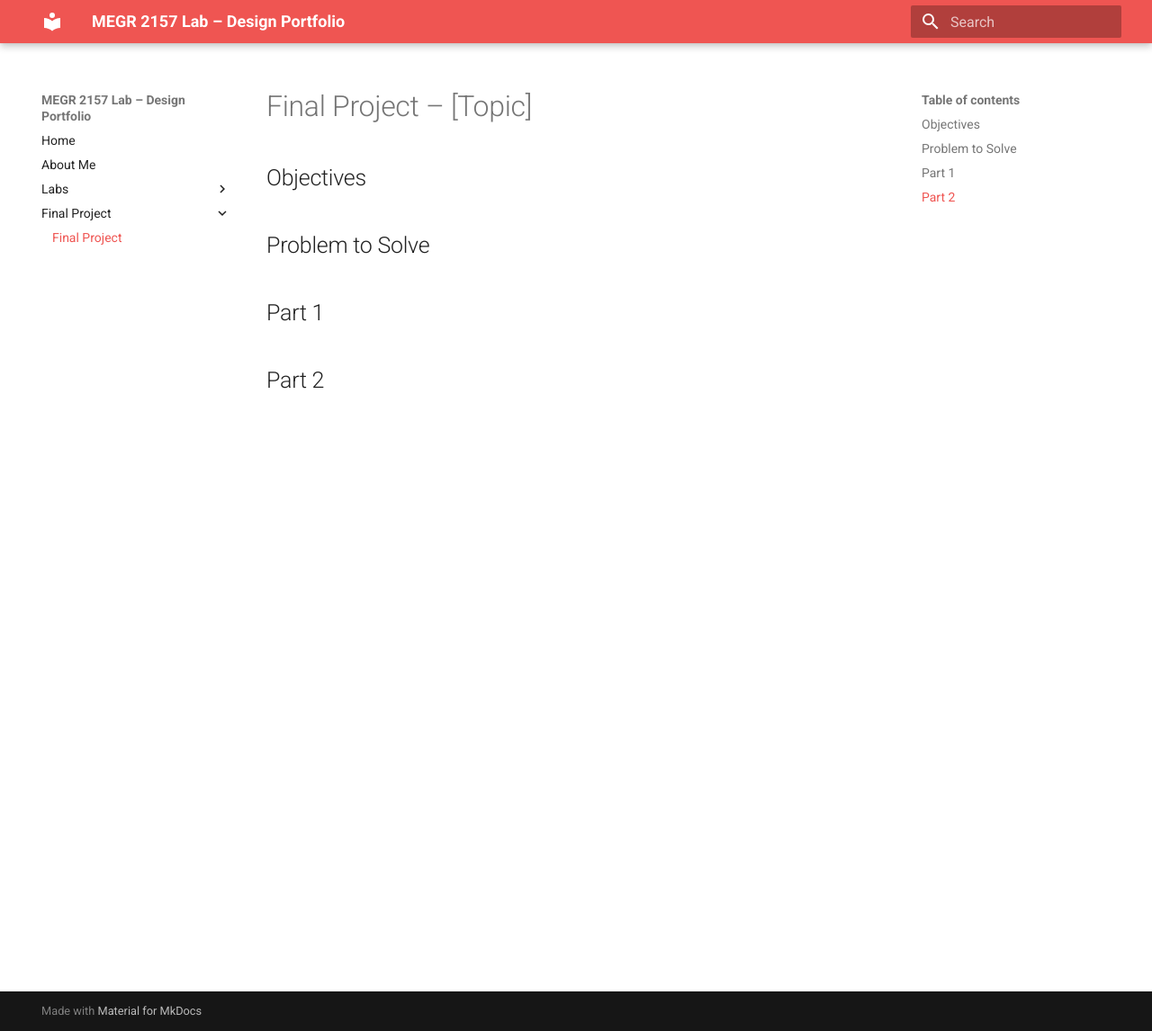
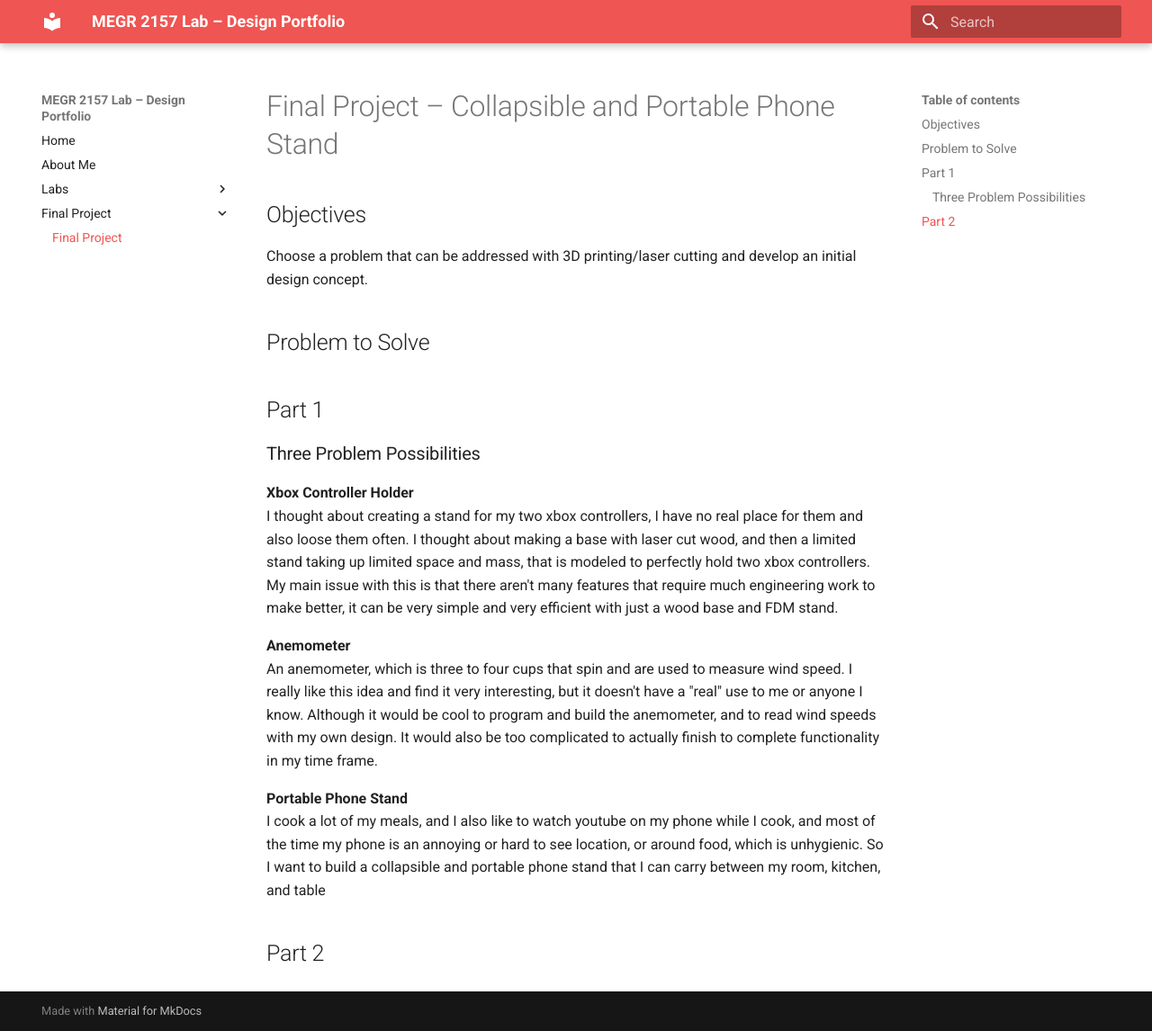
Before and after one commit to jwelch37/Jack-Welch-Portfolio, an MkDocs documentation site: the page built from docs/finalproject/index.md, in a window 1280 px wide and 1146 px high. Shown: the whole window at 90% size. Built offline with MkDocs 1.6.1 and Material for MkDocs 9.7.7, drawn with Linux system fonts in a browser that asks for light colours.

Commit message:
Revise final project details and objectives
Updated project title and expanded objectives with three problem possibilities including Xbox Controller Holder, Anemometer, and Portable Phone Stand.

```diff
--- a/docs/finalproject/index.md
+++ b/docs/finalproject/index.md
@@ -1,12 +1,30 @@
-# Final Project – [Topic]
+# Final Project – Collapsible and Portable Phone Stand
+
 
 ## Objectives
 
+Choose a problem that can be addressed with 3D printing/laser cutting and develop an initial design concept.
 
 ## Problem to Solve
 
 
+
+
 ## Part 1
+
+### Three Problem Possibilities
+
+**Xbox Controller Holder**
+I thought about creating a stand for my two xbox controllers, I have no real place for them and also loose them often. I thought about making a base with laser cut wood, and then a limited stand taking up limited space and mass, that is modeled to perfectly hold two xbox controllers. My main issue with this is that there aren't many features that require much engineering work to make better, it can be very simple and very efficient with just a wood base and FDM stand.
+
+**Anemometer**
+An anemometer, which is three to four cups that spin and are used to measure wind speed. I really like this idea and find it very interesting, but it doesn't have a "real" use to me or anyone I know. Although it would be cool to program and build the anemometer, and to read wind speeds with my own design. It would also be too complicated to actually finish to complete functionality in my time frame.
+
+
+**Portable Phone Stand**
+I cook a lot of my meals, and I also like to watch youtube on my phone while I cook, and most of the time my phone is an annoying or hard to see location, or around food, which is unhygienic. So I want to build a collapsible and portable phone stand that I can carry between my room, kitchen, and table
+
+
 
 
 ## Part 2
```
